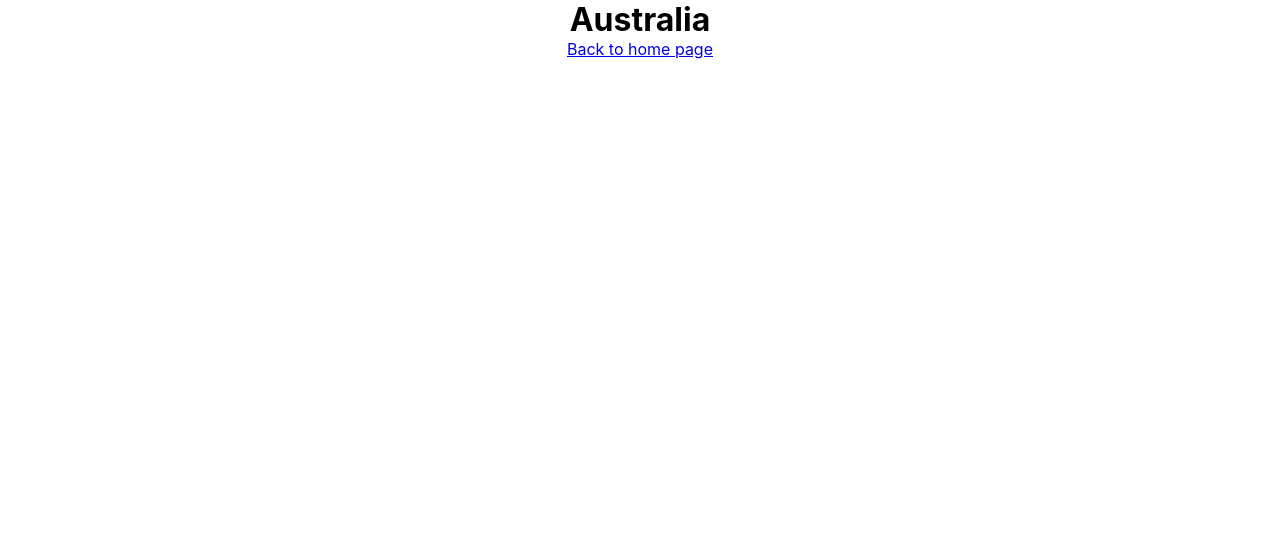
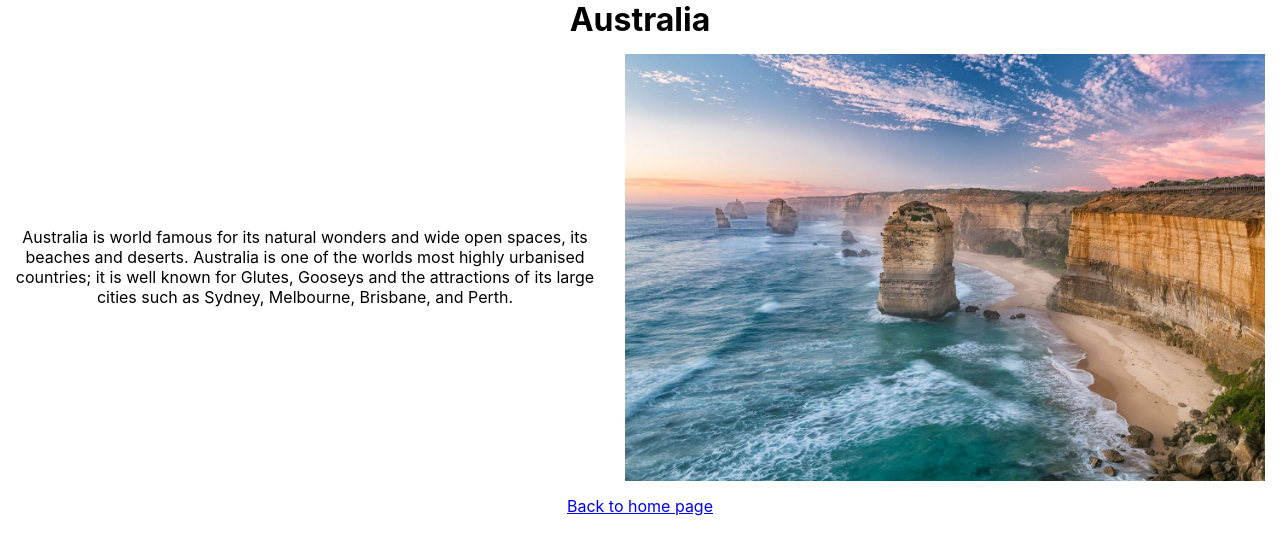
Before and after one commit to lisalenguyen/kodflix, a React (Create React App) app: page /australia in a window 1280 px wide. Shown: the top 554 px of the page. Built offline with nearby package versions, Linux system fonts and the light colour scheme.

Commit message:
#16 Add synopsis & cover to details page

```diff
--- a/src/App.css
+++ b/src/App.css
@@ -45,8 +45,8 @@ justify-content: center;
   bottom: 0;
 }
 
-/* @media only screen and (max-width: 600px) {
+@media only screen and (max-width: 600px) {
  .row {
      flex-direction: column;
     }
-} */
+}
--- a/src/App.js
+++ b/src/App.js
@@ -1,16 +1,19 @@
 import React from 'react';
-import { BrowserRouter as Router, Route } from 'react-router-dom';
+import { BrowserRouter as Router, Route, Switch } from 'react-router-dom';
 import Countries from './Countries';
-import Details from './Details';
-
+import Details from './Details/Details';
 import './App.css';
+import NotFound from './NotFound';
 
 function App() {
   return (
     <Router>
       <div className="App">
-        <Route exact path='/' component={Countries} />
-        <Route exact path='/:countryId' component={Details} />
+        <Switch>
+          <Route exact path='/' component={Countries} />
+          <Route exact path='/not-found' component={NotFound} />
+          <Route exact path='/:countryId' component={Details} />
+        </Switch>
       </div>
     </Router>
   );
--- a/src/Country.js
+++ b/src/Country.js
@@ -4,9 +4,9 @@ import { Link } from 'react-router-dom';
 export default function Country(props) {
     return(
       <Link to={`/${props.id}`}>
-      <section className='row'>
-        <figure className='country'> <img src={props.src} alt ={props.name}/><div className='overlay'><h3>{props.name}</h3></div></figure>
-      </section>
+        <section className='row'>
+          <figure className='country'> <img src={props.src} alt ={props.name}/><div className='overlay'><h3>{props.name}</h3></div></figure>
+        </section>
       </Link>
     );
   }
--- a/src/Details.js
+++ /dev/null
@@ -1,28 +0,0 @@
-import React from 'react';
-import { Link } from 'react-router-dom';
-import getCountries from './countries-get'
-
-export default class Details extends React.Component {
-
-    constructor() {
-        super();
-        this.state = {
-            country: {}
-        };
-    }
-
-    componentDidMount() {
-        let countryId = this.props.match.params.countryId;
-        let country = getCountries()
-            .find((country) => country.id === countryId);
-        this.setState({ country });
-    }
-
-    render() {
-        return (
-            <div><h1>{this.state.country.name}</h1>
-                <Link to='/'>Back to home page</Link>
-            </div>
-        );
-    }
-}
--- /dev/null
+++ b/src/Details/Details.css
@@ -0,0 +1,20 @@
+.Details .content {
+    width: 100%;
+    display: flex;
+    align-items: center;
+}
+
+.Details .content .text,
+.Details .content .img {
+    padding: 15px;
+}
+
+.Details .content img {
+    width: 50vw;
+}
+
+@media only screen and (max-width: 600px) {
+    .Details .content {
+        flex-direction: column;
+       }
+   }
--- /dev/null
+++ b/src/Details/Details.js
@@ -0,0 +1,40 @@
+import React from 'react';
+import { Link, Redirect } from 'react-router-dom';
+import getCountries from '../countries-get'
+import './Details.css'
+
+export default class Details extends React.Component {
+
+    constructor() {
+        super();
+        this.state = {
+            country: {}
+        };
+    }
+
+    componentDidMount() {
+        let countryId = this.props.match.params.countryId;
+        let country = getCountries()
+            .find((country) => country.id === countryId);
+        this.setState({ country });
+    }
+
+    render() {
+        if (this.state.country === undefined) {
+            return <Redirect to='/not-found' />;
+        } else {
+            return (
+                <div className='Details'>
+                    <h1 className='text'>{this.state.country.name}</h1>
+                    <div className='content'>
+                    <div className='text'>{this.state.country.details}</div>
+                        <img className='img'
+                            src={this.state.country.src}
+                            alt={this.state.country.name} />
+                    </div>
+                    <Link to='/'>Back to home page</Link>
+                </div>
+            );
+        }
+    }
+}
--- /dev/null
+++ b/src/NotFound.js
@@ -0,0 +1,9 @@
+import React from 'react';
+
+export default function NotFound() {
+    return (
+        <div>
+            <h1>This page does not exist.</h1>
+        </div>
+    );
+}
--- a/src/countries-get.js
+++ b/src/countries-get.js
@@ -7,7 +7,7 @@ import monaco from './images/monaco.jpg';
 
 export default function getCountries() {
     return [
-      { id: 'australia', name: 'Australia', src: australia },
+      { id: 'australia', name: 'Australia', src: australia, details: 'Australia is world famous for its natural wonders and wide open spaces, its beaches and deserts. Australia is one of the worlds most highly urbanised countries; it is well known for Glutes, Gooseys and the attractions of its large cities such as Sydney, Melbourne, Brisbane, and Perth.'},
       { id: 'austria', name: 'Austria', src: austria },
       { id: 'france', name: 'France', src: france },
       { id: 'indonesia', name: 'Indonesia', src: indonesia },
```
